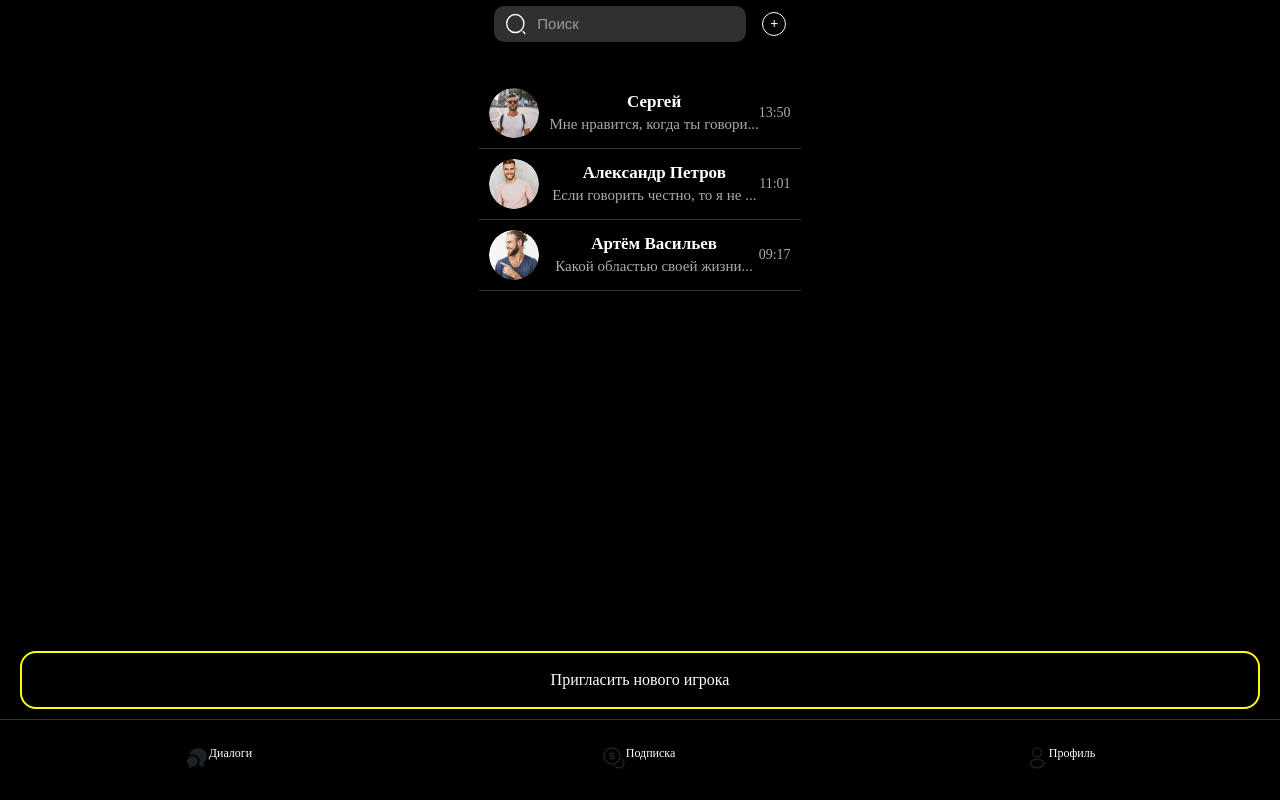
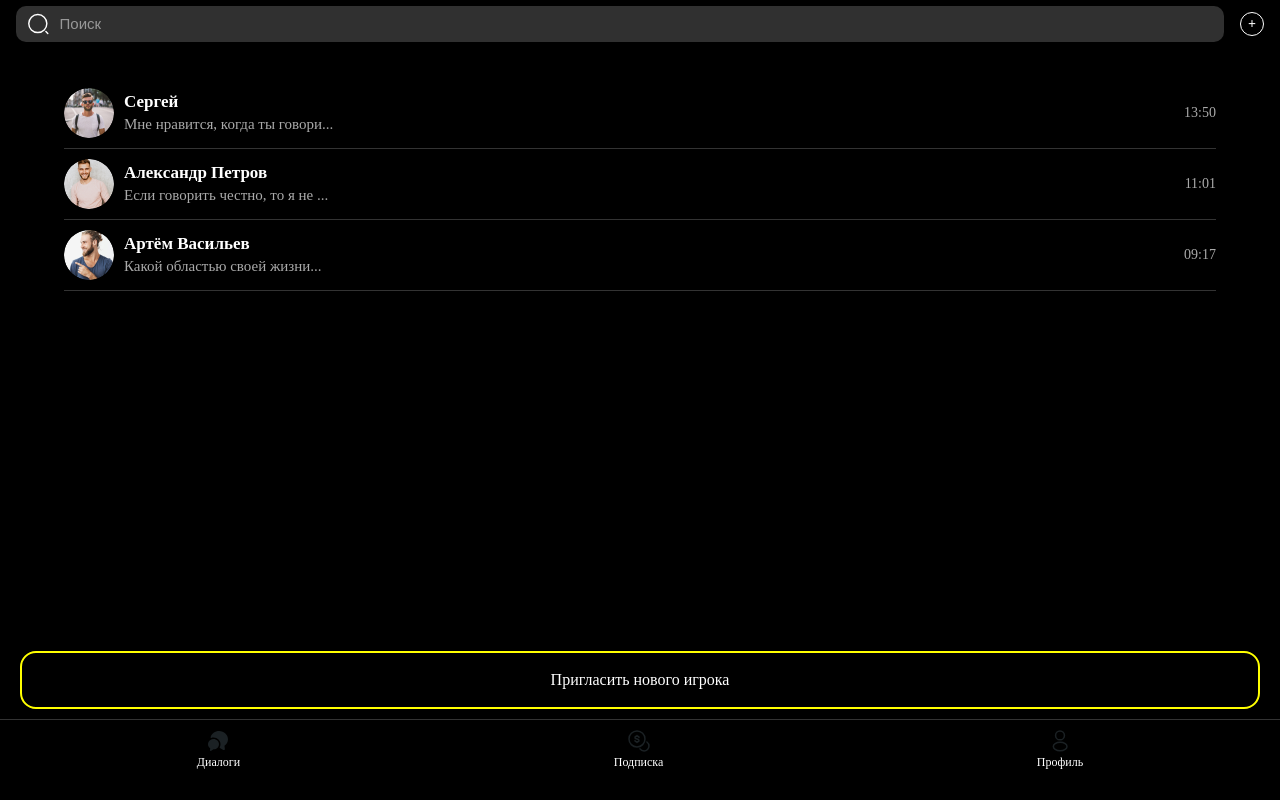
Before and after one commit to CeYn97/Dating-miniApp-tg, a React (Vite) app: page /chats in a window 1280 px wide. Built offline with nearby package versions, Linux system fonts and the light colour scheme.

Commit message:
fixStyleChats

```diff
--- a/src/styles/Chats.css
+++ b/src/styles/Chats.css
@@ -26,6 +26,7 @@ body {
   align-items: center;
   padding: 6px 16px;
   margin-bottom: 30px;
+  width: 100%;
 }
 
 .searchBarWrapper {
@@ -79,12 +80,13 @@ body {
   flex: 1;
   overflow-y: auto;
   padding-bottom: 150px;
+  width: 90%;
 }
 
 .chatItem {
   display: flex;
   align-items: center;
-  padding: 10px;
+  padding: 10px 0;
   border-bottom: 1px solid #333;
 }
 
@@ -101,6 +103,7 @@ body {
 }
 
 .chatDetails {
+  text-align: left;
   flex: 1;
 }
 
@@ -165,13 +168,17 @@ body {
 .navItem {
   text-align: center;
   color: #fff;
+  display: flex;
+  flex-direction: column;
+  align-items: center;
 }
 
 .navIcon {
-  font-size: 24px;
+  width: 24px;
+  height: 24px;
 }
 
 .navLabel {
-  margin-top: 5px;
+  margin-top: 2px;
   font-size: 12px;
 }
```
